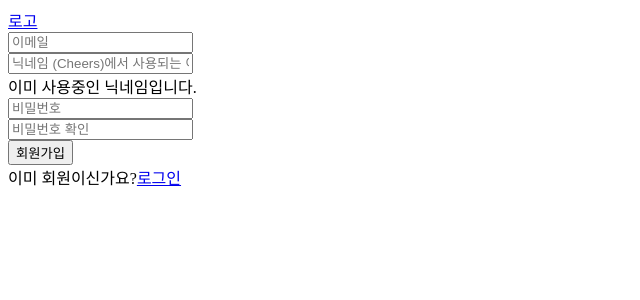
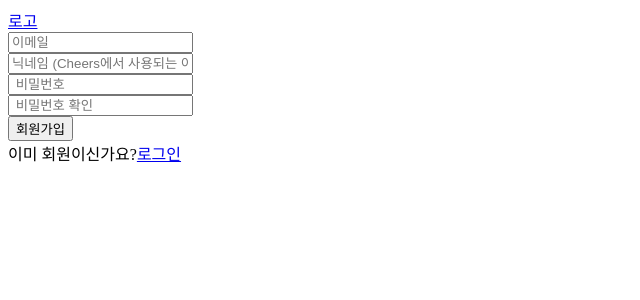
Before and after one commit to kleenex1/cheers, a Django app: page /signup/ in a window 1280 px wide. Shown: the top 300 px of the page, without its empty margins (0-640 px from the left). Run offline with Django 3.2, Linux system fonts and the light colour scheme; some libraries are stand-ins or nearby versions.

Commit message:
#18 STYLE: signup html DTL사용

```diff
--- a/cheers/templates/account/signup.html
+++ b/cheers/templates/account/signup.html
@@ -1,5 +1,5 @@
 {% load static %}
-
+{% load widget_tweaks %}
 <!DOCTYPE html>
 <html lang="en">
 <head>
@@ -21,17 +21,28 @@
     <form method="post">
       {% csrf_token %}
       <div>
-        <input type="email" name="email" placeholder="이메일" autocomplete="email" class="cp-input" required id="id_email">
+        {{ form.email|add_class:"add_class"|attr:"placeholder:이메일"|add_error_class:"error_class"}}
+        {% for error in form.email.errors %}
+        <div class="error-message">{{error}}</div>
+        {% endfor %}
       </div>
       <div>
-        <input type="text" name="nickname" maxlength="15" placeholder="닉네임 (Cheers)에서 사용되는 이름입니다)" class="error cp-input" required id="id_nickname">
-        <div class="error-message">이미 사용중인 닉네임입니다.</div>
+        {{ form.nickname|add_class:"add_class"|attr:"placeholder:닉네임 (Cheers에서 사용되는 이름입니다)"|add_error_class:"error_class"}}
+        {% for error in form.nickname.errors %}
+        <div class="error-message">{{error}}</div>
+        {% endfor %}
       </div>
       <div>
-        <input type="password" name="password1" placeholder="비밀번호" autocomplete="new-password" class="cp-input" required id="id_password1">
+        {{ form.password1|add_class:"add_class"|attr:"placeholder: 비밀번호"|add_error_class:"error_class"}}
+        {% for error in form.password1.errors %}
+        <div class="error-message">{{error}}</div>
+        {% endfor %}
       </div>
       <div>
-        <input type="password" name="password2" placeholder="비밀번호 확인" class="cp-input" required id="id_password2">
+        {{ form.password2|add_class:"add_class"|attr:"placeholder: 비밀번호 확인"|add_error_class:"error_class"}}
+        {% for error in form.password2.errors %}
+        <div class="error-message">{{error}}</div>
+        {% endfor %}
       </div>
       <button class="cp-button" type="submit">회원가입</button>
     </form>
--- a/config/settings.py
+++ b/config/settings.py
@@ -40,6 +40,7 @@ INSTALLED_APPS = [
     # 어떤 기능을 여러사이트에서 사용할 수 있게 해줌(프로젝트 하나로 여러사이트 운영)
     'django.contrib.sites',
     'cheers',
+    'widget_tweaks',
     'allauth',
     'allauth.account',
     'allauth.socialaccount',
```
Also changed, not shown: requirements.txt (+15 -0 lines).
